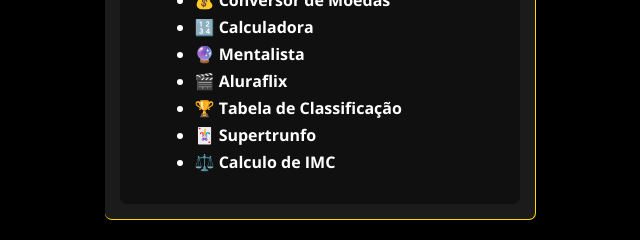
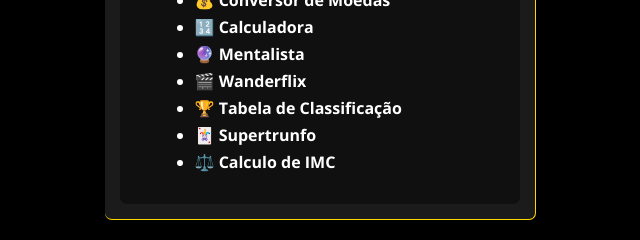
Before and after one commit to wandersonDeve/Certificard, a plain HTML site: page index.html in a window 1280 px wide. Shown: the part 302-542 px from the top of the page, 328-968 px from the left. Drawn offline with nearby package versions, Linux system fonts and the light colour scheme.

Commit message:
Update index.html

```diff
--- a/index.html
+++ b/index.html
@@ -29,7 +29,7 @@
                 <li><a href="">💰 Conversor de Moedas</a> </li>
                 <li><a href="">🔢 Calculadora</a> </li>
                 <li><a href="https://wandersondeve.github.io/Mentalista/" target='_blank'>🔮 Mentalista</a> </li>
-                <li><a href="https://wandersondeve.github.io/wanderflix/" target='_blank'>🎬 Aluraflix</a> </li>
+                <li><a href="https://wandersondeve.github.io/wanderflix/" target='_blank'>🎬 Wanderflix</a> </li>
                 <li><a href="https://wandersondeve.github.io/TabelaSuspect/" target='_blank'>🏆 Tabela de Classificação</a> </li>
                 <li><a href="https://wandersondeve.github.io/super_trunfo/" target='_blank'>🃏 Supertrunfo</a> </li>
                 <li><a href="https://wandersondeve.github.io/Calculadora_imc/" target='_blank'>⚖️ Calculo de IMC</a> </li>
```
